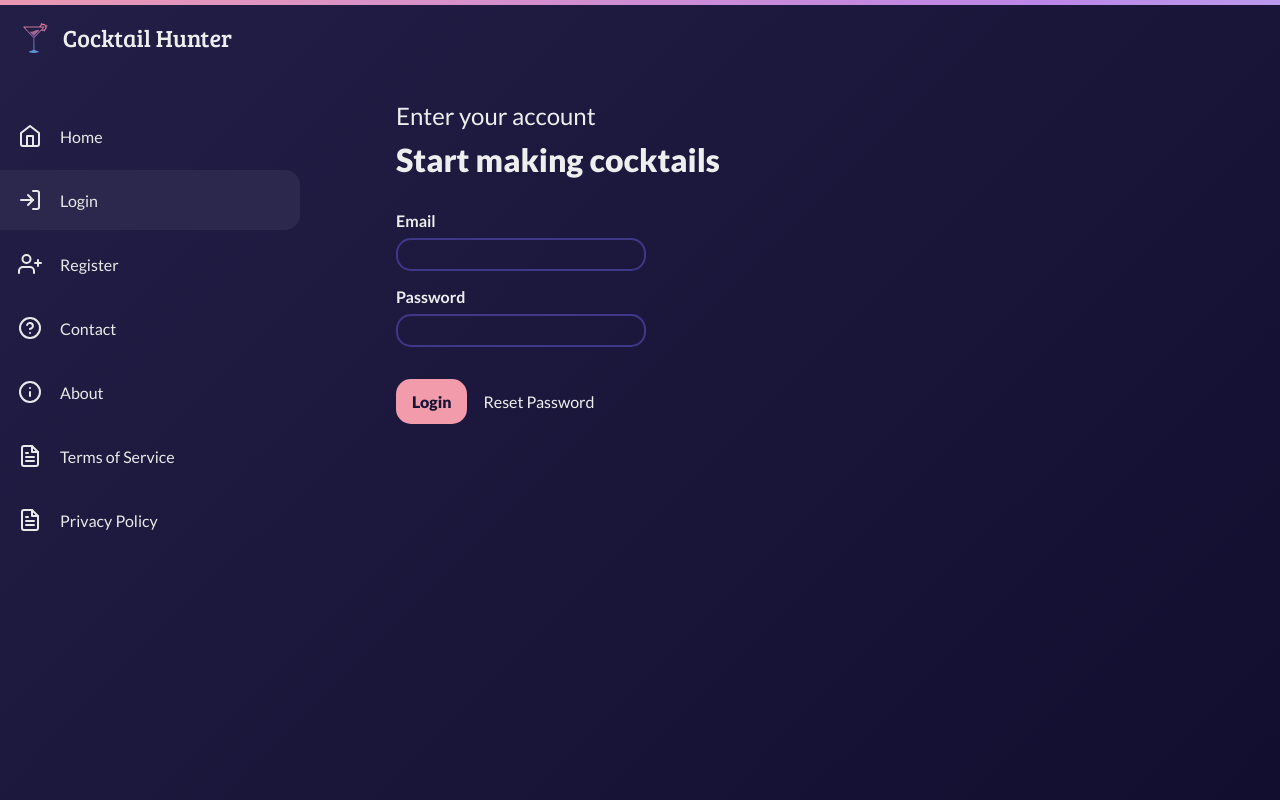
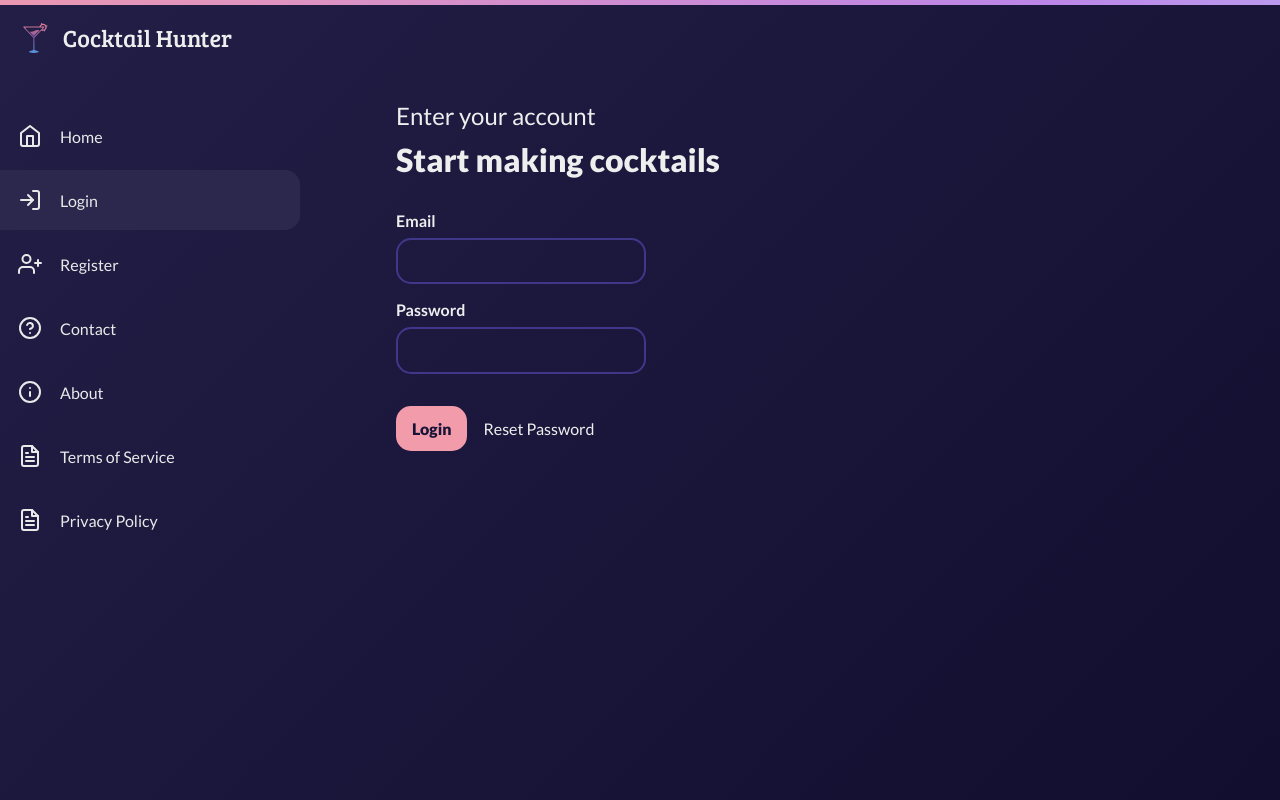
Before and after one commit to Cocktail-Hunter/nextjs, a React (Create React App) app: page /login in a window 1280 px wide. Built offline with nearby package versions, Linux system fonts and the light colour scheme.

Commit message:
Increase input field padding

```diff
--- a/src/Pages/Login.scss
+++ b/src/Pages/Login.scss
@@ -19,7 +19,7 @@
   .field input {
     border: solid 2px #3F378A;
     border-radius: 15px;
-    padding: .5em 1em;
+    padding: 1em;
     width: 100%;
     max-width: 250px;
   }
```
